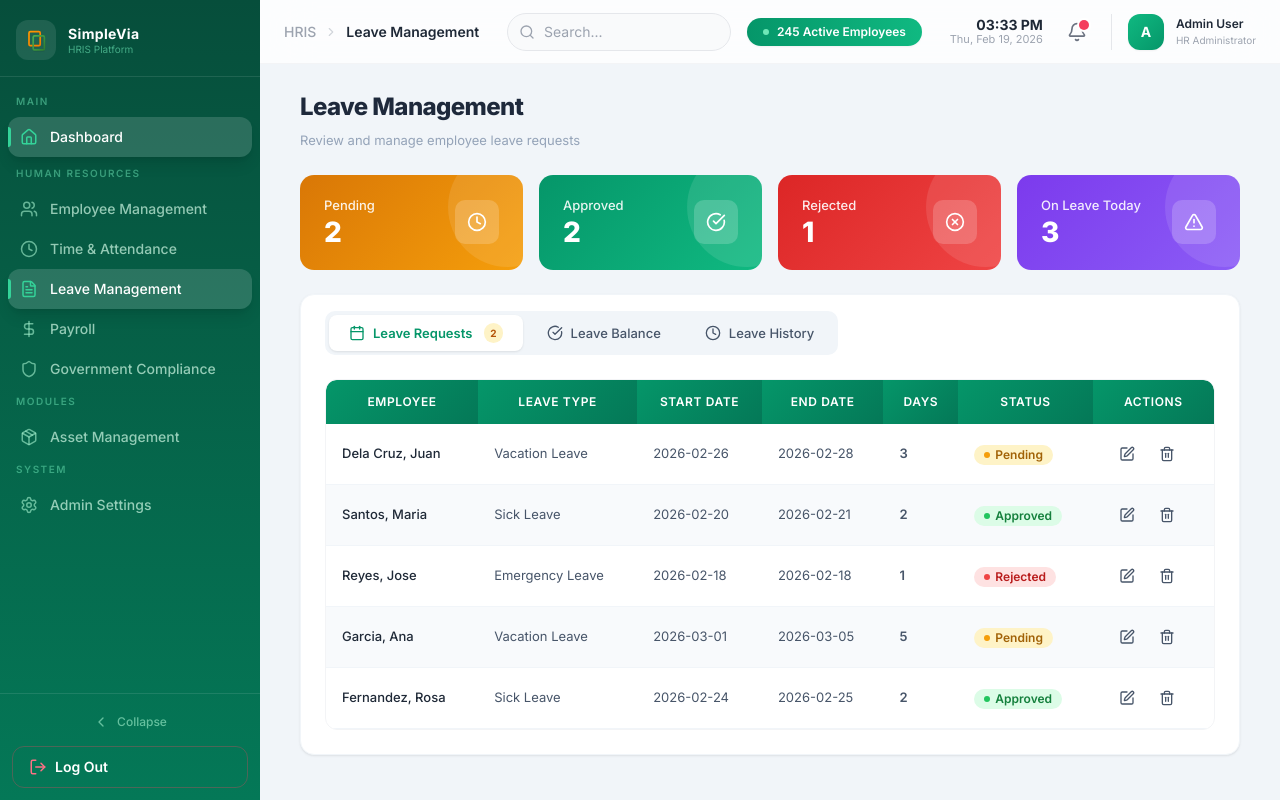
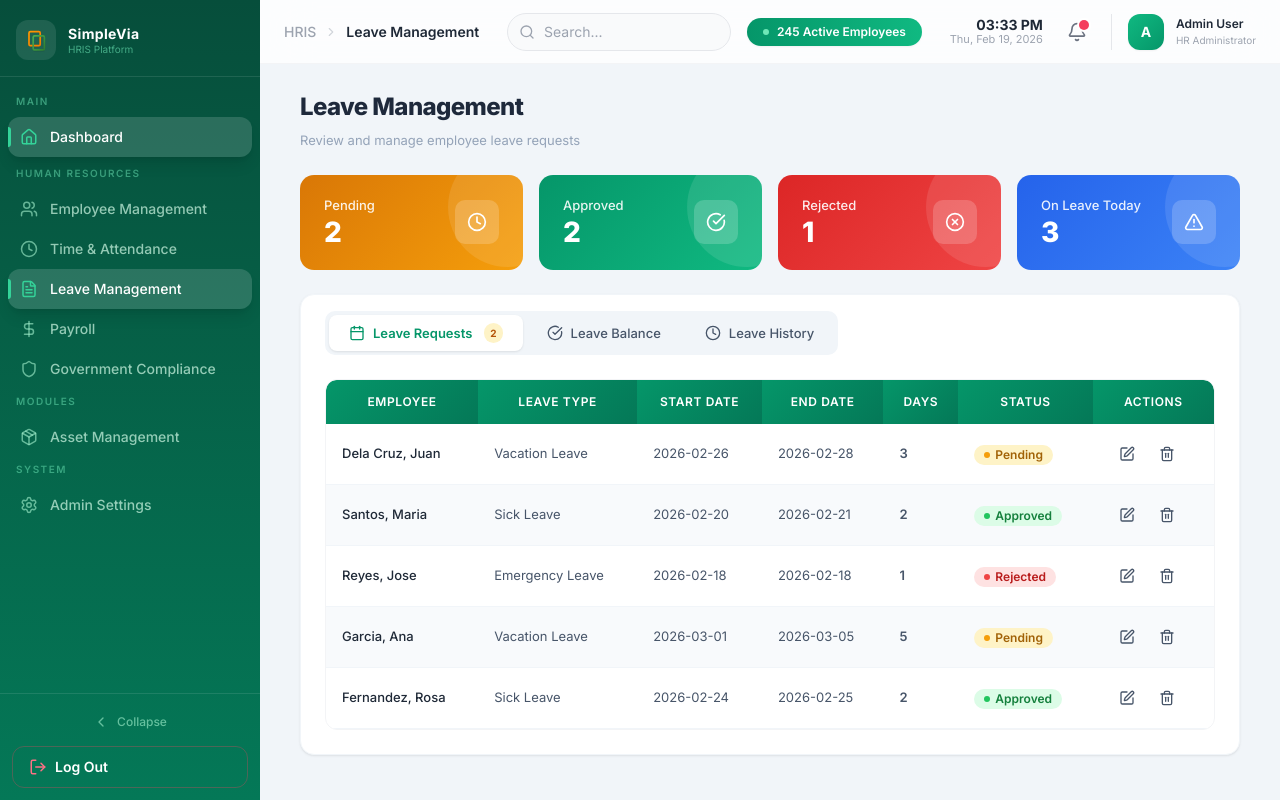
Before and after one commit to Lyndoncatan/SimpleVia-Frontend, a React (Vite) app: page /dashboard/leave in a window 1280 px wide. Built offline with nearby package versions, Linux system fonts and the light colour scheme; sample sign-in values are in the browser's storage.

Commit message:
fix: change On Leave Today card to blue, add interactive sidebar collapse

```diff
--- a/src/components/layout/Layout.tsx
+++ b/src/components/layout/Layout.tsx
@@ -1,10 +1,20 @@
-import { useState } from 'react';
+import { useState, useEffect } from 'react';
 import { Outlet } from 'react-router-dom';
 import Sidebar from './Sidebar';
 import TopBar from './TopBar';
 
 const Layout = () => {
     const [isMobileMenuOpen, setIsMobileMenuOpen] = useState(false);
+    const [sidebarCollapsed, setSidebarCollapsed] = useState(false);
+    const [isDesktop, setIsDesktop] = useState(false);
+
+    useEffect(() => {
+        const mq = window.matchMedia('(min-width: 1024px)');
+        const handler = (e: MediaQueryListEvent | MediaQueryList) => setIsDesktop(e.matches);
+        handler(mq);
+        mq.addEventListener('change', handler as (e: MediaQueryListEvent) => void);
+        return () => mq.removeEventListener('change', handler as (e: MediaQueryListEvent) => void);
+    }, []);
 
     return (
         <div className="flex h-screen bg-[#f1f5f9] overflow-hidden">
@@ -12,11 +22,15 @@ const Layout = () => {
             <Sidebar
                 isMobileOpen={isMobileMenuOpen}
                 onClose={() => setIsMobileMenuOpen(false)}
+                collapsed={sidebarCollapsed}
+                onToggleCollapse={() => setSidebarCollapsed(!sidebarCollapsed)}
             />
 
             {/* Main Content Area */}
-            {/* On desktop (lg), we add padding-left to account for the fixed sidebar */}
-            <div className="flex-1 flex flex-col h-screen overflow-hidden lg:pl-[260px] transition-all duration-300">
+            <div
+                className="flex-1 flex flex-col h-screen overflow-hidden transition-all duration-300"
+                style={{ paddingLeft: isDesktop ? (sidebarCollapsed ? '72px' : '260px') : '0px' }}
+            >
                 <TopBar onMenuClick={() => setIsMobileMenuOpen(true)} />
 
                 <main className="flex-1 overflow-x-hidden overflow-y-auto p-4 sm:p-6">
--- a/src/components/layout/Sidebar.tsx
+++ b/src/components/layout/Sidebar.tsx
@@ -1,4 +1,4 @@
-import { useState } from 'react';
+
 import {
     Home, Users, Clock, FileText, DollarSign, Shield,
     Package, Settings, ChevronLeft, ChevronRight, LogOut,
@@ -11,10 +11,11 @@ import logo from '../../assets/logo.svg';
 interface SidebarProps {
     isMobileOpen?: boolean;
     onClose?: () => void;
+    collapsed?: boolean;
+    onToggleCollapse?: () => void;
 }
 
-const Sidebar = ({ isMobileOpen, onClose }: SidebarProps) => {
-    const [collapsed, setCollapsed] = useState(false);
+const Sidebar = ({ isMobileOpen, onClose, collapsed = false, onToggleCollapse }: SidebarProps) => {
     const { role, logout } = useAuth();
 
     const handleLogout = () => {
@@ -127,7 +128,7 @@ const Sidebar = ({ isMobileOpen, onClose }: SidebarProps) => {
 
                 <div className="border-t border-white/10 p-3 space-y-2">
                     <button
-                        onClick={() => setCollapsed(!collapsed)}
+                        onClick={onToggleCollapse}
                         className="hidden lg:flex w-full items-center justify-center gap-2 px-3 py-2 rounded-xl text-emerald-200/60 hover:bg-white/8 hover:text-white transition-all text-xs font-medium"
                     >
                         {collapsed ? <ChevronRight className="w-4 h-4" /> : <><ChevronLeft className="w-4 h-4" /><span>Collapse</span></>}
--- a/src/pages/leave/LeaveManagement.tsx
+++ b/src/pages/leave/LeaveManagement.tsx
@@ -38,7 +38,7 @@ const LeaveManagement = () => {
         { label: 'Pending', value: pendingCount, icon: Clock, gradient: 'linear-gradient(135deg, #d97706, #f59e0b)' },
         { label: 'Approved', value: approvedCount, icon: CheckCircle, gradient: 'linear-gradient(135deg, #059669, #10b981)' },
         { label: 'Rejected', value: rejectedCount, icon: XCircle, gradient: 'linear-gradient(135deg, #dc2626, #ef4444)' },
-        { label: 'On Leave Today', value: 3, icon: AlertTriangle, gradient: 'linear-gradient(135deg, #7c3aed, #8b5cf6)' },
+        { label: 'On Leave Today', value: 3, icon: AlertTriangle, gradient: 'linear-gradient(135deg, #2563eb, #3b82f6)' },
     ];
 
     const statusBadge: Record<string, string> = {
```
